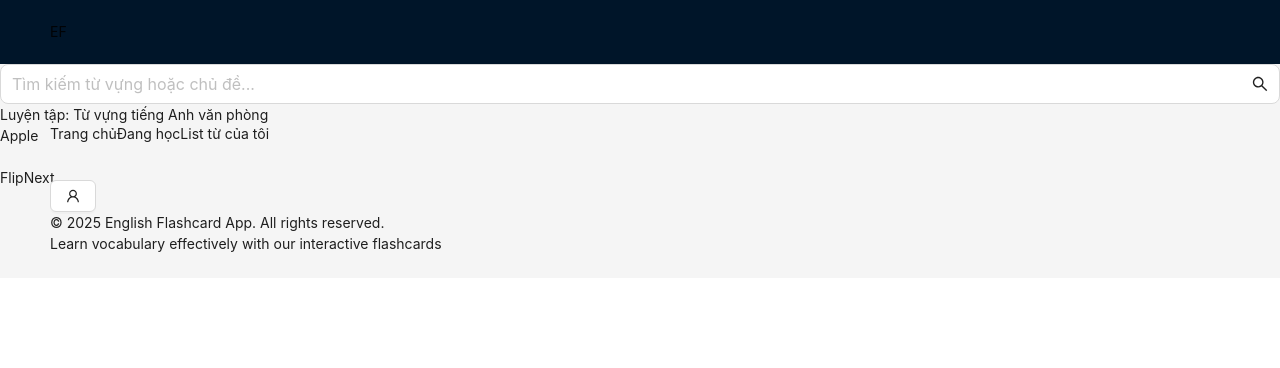
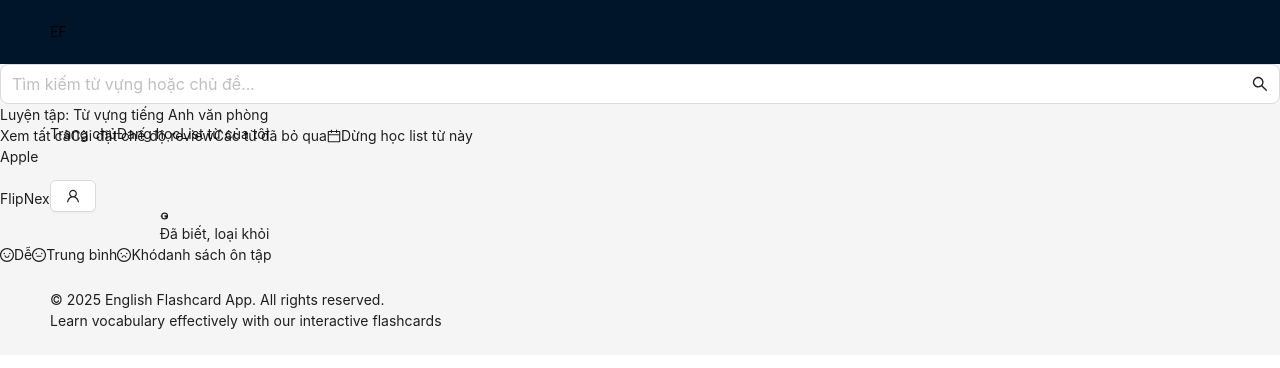
Before and after one commit to congthanhhh/flashcard-dictionary, a React (Vite) app: page /flashcard in a window 1280 px wide. Shown: the top 368 px of the page. Built offline with nearby package versions, Linux system fonts and the light colour scheme.

Commit message:
FlasCard update

```diff
--- a/src/components/flashcard/FlashCard.jsx
+++ b/src/components/flashcard/FlashCard.jsx
@@ -1,4 +1,10 @@
 import React, { useState } from "react";
+import {
+  CalendarOutlined,
+  FrownOutlined,
+  MehOutlined,
+  SmileOutlined,
+} from "@ant-design/icons";
 
 const flashcards = [
   { front: "Apple", back: "Quả táo" },
@@ -14,9 +20,31 @@ export default function FlashCard() {
 
   return (
     <div>
-      <h1 className="text-3xl font-bold text-center my-10">
+      <h1 className="text-3xl font-bold text-center my-8">
         Luyện tập: Từ vựng tiếng Anh văn phòng
       </h1>
+
+      <div className="flex items-center justify-center mb-5 text-lg font-normal text-blue-800">
+        <span className="w-1 h-1 rounded-full bg-blue-800 inline-block mr-2 ml-2"></span>
+        <a className="">Xem tất cả</a>
+        <span className="w-1 h-1 rounded-full bg-blue-800 inline-block mr-2 ml-2"></span>
+        <a className="" href="">
+          Cài đặt chế độ review
+        </a>
+        <span className="w-1 h-1 rounded-full bg-blue-800 inline-block mr-2 ml-2"></span>
+        <a className="" href="">
+          Các từ đã bỏ qua
+        </a>
+        <a
+          className="text-lg font-normal text-red-500 hover:text-red-600 ml-24 flex items-center relative"
+          href=""
+        >
+          <span className="relative flex items-center justify-center mr-2 text-xl">
+            <CalendarOutlined />
+          </span>
+          Dừng học list từ này
+        </a>
+      </div>
 
       <div className="flex flex-col items-center justify-center">
         <div
@@ -56,7 +84,7 @@ export default function FlashCard() {
         <div className="mt-5 space-x-4 mb-5">
           <button
             onClick={() => setFlipped(!flipped)}
-            className="bg-blue-500 text-white px-4 py-2 rounded hover:bg-blue-600"
+            className="bg-blue-500 text-white px-5 py-2 rounded hover:bg-blue-600"
           >
             Flip
           </button>
@@ -70,6 +98,73 @@ export default function FlashCard() {
             Next
           </button>
         </div>
+        <div className="mb-8 flex justify-between items-center w-full max-w-4xl mx-auto px-8">
+          <button
+            type="button"
+            className="flex flex-col items-center flex-1 focus:outline-none group cursor-pointer bg-transparent border-0"
+            onClick={() => alert("Bạn chọn Dễ!")}
+          >
+            <SmileOutlined className="text-3xl text-green-500 group-hover:scale-110 transition-transform" />
+            <span className="mt-2 text-green-600 font-semibold">
+              Dễ
+            </span>
+          </button>
+          <button
+            type="button"
+            className="flex flex-col items-center flex-1 focus:outline-none group cursor-pointer bg-transparent border-0"
+            onClick={() => alert("Bạn chọn Trung bình!")}
+          >
+            <MehOutlined className="text-3xl text-yellow-500 group-hover:scale-110 transition-transform" />
+            <span className="mt-2 text-yellow-600 font-semibold">
+              Trung bình
+            </span>
+          </button>
+          <button
+            type="button"
+            className="flex flex-col items-center flex-1 focus:outline-none group cursor-pointer bg-transparent border-0"
+            onClick={() => alert("Bạn chọn Khó!")}
+          >
+            <FrownOutlined className="text-3xl text-red-500 group-hover:scale-110 transition-transform" />
+            <span className="mt-2 text-red-600 font-semibold">
+              Khó
+            </span>
+          </button>
+          <button
+            type="button"
+            className="flex flex-col items-center flex-1 focus:outline-none group cursor-pointer bg-transparent border-0"
+            onClick={() => alert("Bạn chọn Đã biết!")}
+          >
+            <span className="text-3xl text-blue-400 group-hover:scale-110 transition-transform">
+              <svg
+                width="1em"
+                height="1em"
+                viewBox="0 0 24 24"
+                fill="none"
+                xmlns="http://www.w3.org/2000/svg"
+              >
+                <path
+                  d="M7 12h2m4 0h2m-7 0a5 5 0 1 1 10 0 5 5 0 0 1-10 0Zm10 0a5 5 0 1 1-10 0 5 5 0 0 1 10 0Z"
+                  stroke="currentColor"
+                  strokeWidth="2"
+                  strokeLinecap="round"
+                  strokeLinejoin="round"
+                />
+                <path
+                  d="M15 12l2 2m0-2l-2 2"
+                  stroke="currentColor"
+                  strokeWidth="2"
+                  strokeLinecap="round"
+                  strokeLinejoin="round"
+                />
+              </svg>
+            </span>
+            <span className="mt-2 text-blue-400 font-semibold text-center">
+              Đã biết, loại khỏi
+              <br />
+              danh sách ôn tập
+            </span>
+          </button>
+        </div>
       </div>
     </div>
   );
```
